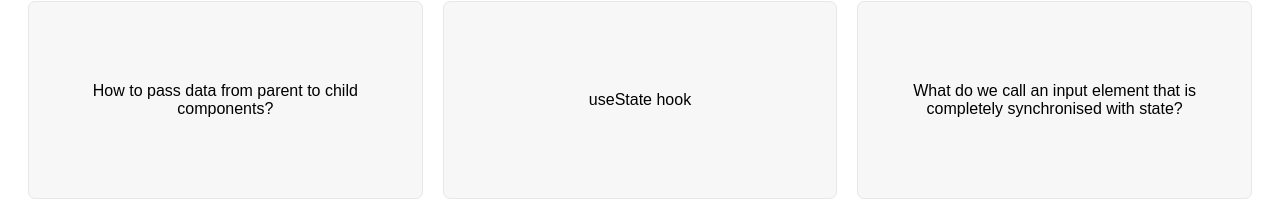
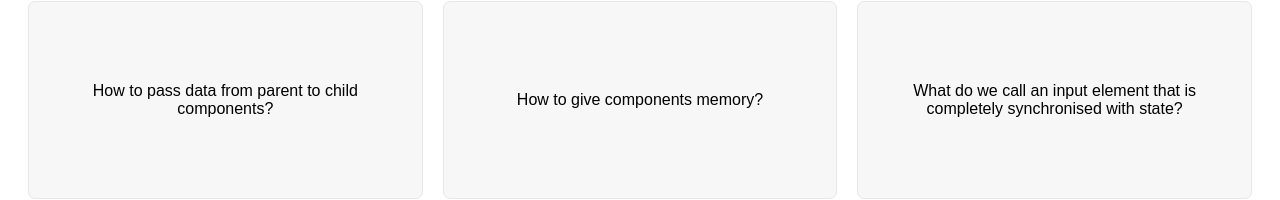
Before and after one commit to skizzle010/ReactJS-prc, a React (Create React App) app in the folder 09-flash-cards/: page / in a window 1280 px wide. Shown: the part 244-444 px from the top of the page. Built offline with nearby package versions, Linux system fonts and the light colour scheme.

Commit message:
feat: complete/flash cards

```diff
--- a/09-flash-cards/src/App.js
+++ b/09-flash-cards/src/App.js
@@ -44,11 +44,19 @@ const questions = [
 ];
 
 function FlashCards() {
-  const [selectedId, setSelectedID] = useState(9103);
+  const [selectedId, setSelectedID] = useState(null);
+
+  const handleSelected = (id) => {
+    setSelectedID(id);
+  };
   return (
     <div className="flashcards">
       {questions.map((question) => (
-        <div key={question.id}>
+        <div
+          key={question.id}
+          className={question.id === selectedId ? "selected" : ""}
+          onClick={() => handleSelected(question.id)}
+        >
           <p>
             {question.id === selectedId ? question.answer : question.question}
           </p>
```
